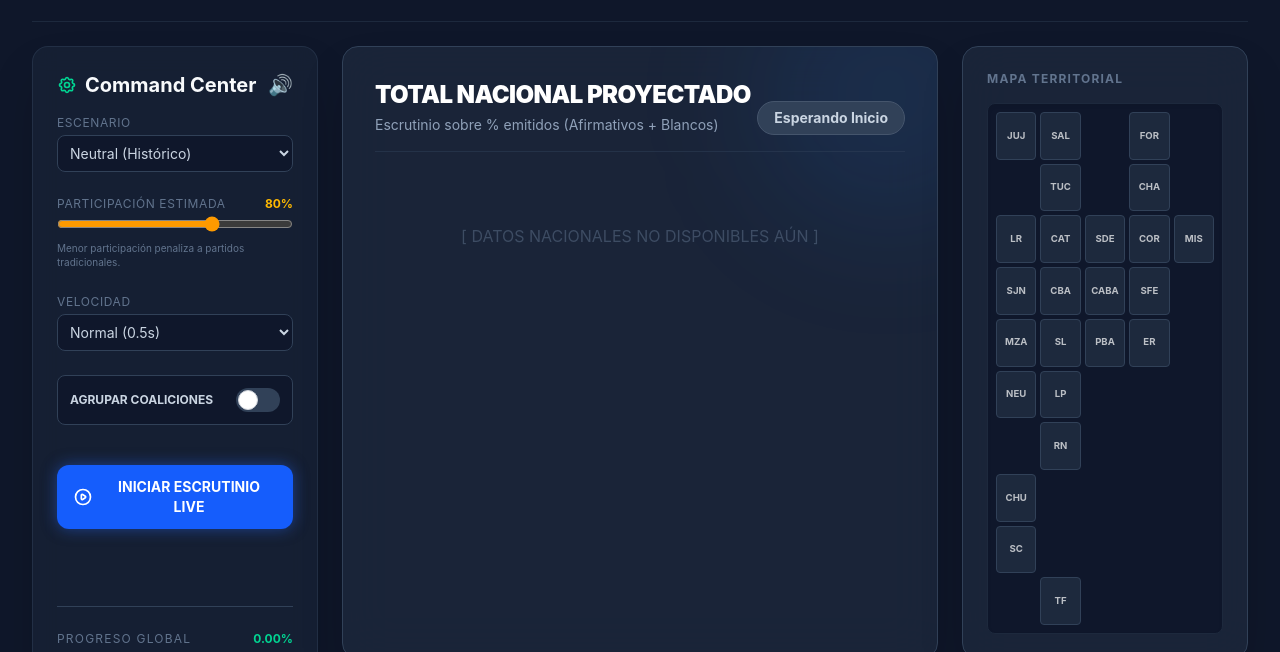
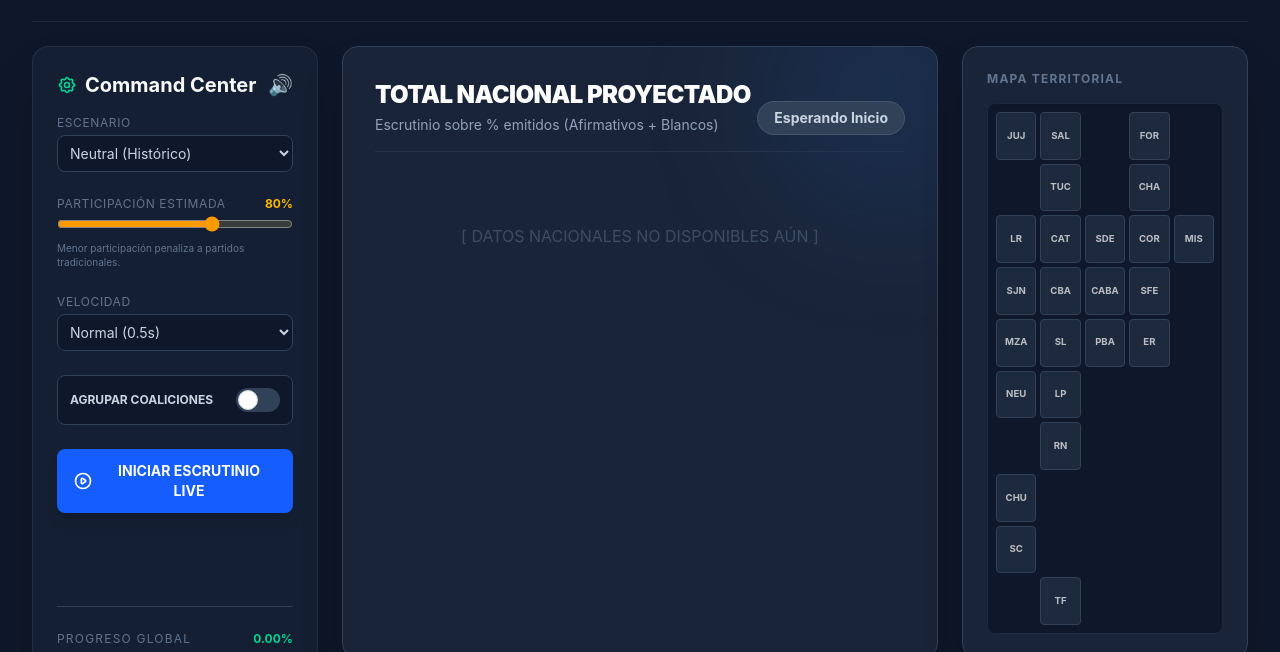
Before and after one commit to ganipa93/elecciones-2027, a website built with Vite: page index.html in a window 1280 px wide. Shown: the part 135-787 px from the top of the page. Built offline with nearby package versions, Linux system fonts and the light colour scheme.

Commit message:
fix: restore start button styling

```diff
--- a/index.html
+++ b/index.html
@@ -78,12 +78,9 @@
                 </label>
             </div>
 
-            <button id="btn-start" class="w-full relative overflow-hidden group bg-blue-600 hover:bg-blue-500 text-white font-bold py-3 px-4 rounded-xl transition-all shadow-[0_0_15px_rgba(37,99,235,0.5)] hover:shadow-[0_0_25px_rgba(37,99,235,0.8)] mt-4">
-              <span class="relative z-10 flex items-center justify-center gap-2">
+            <button id="btn-start" class="w-full mt-auto bg-blue-600 hover:bg-blue-500 text-white font-bold py-3 px-4 rounded-lg shadow-lg hover:shadow-blue-500/25 transition-all flex justify-center items-center gap-2">
                 <svg class="w-5 h-5" fill="none" stroke="currentColor" viewBox="0 0 24 24"><path stroke-linecap="round" stroke-linejoin="round" stroke-width="2" d="M14.752 11.168l-3.197-2.132A1 1 0 0010 9.87v4.263a1 1 0 001.555.832l3.197-2.132a1 1 0 000-1.664z"></path><path stroke-linecap="round" stroke-linejoin="round" stroke-width="2" d="M21 12a9 9 0 11-18 0 9 9 0 0118 0z"></path></svg>
                 INICIAR ESCRUTINIO LIVE
-              </span>
-              <div class="absolute inset-0 bg-gradient-to-r from-blue-400 to-indigo-500 opacity-0 group-hover:opacity-20 transition-opacity"></div>
             </button>
           </div>
 
```
